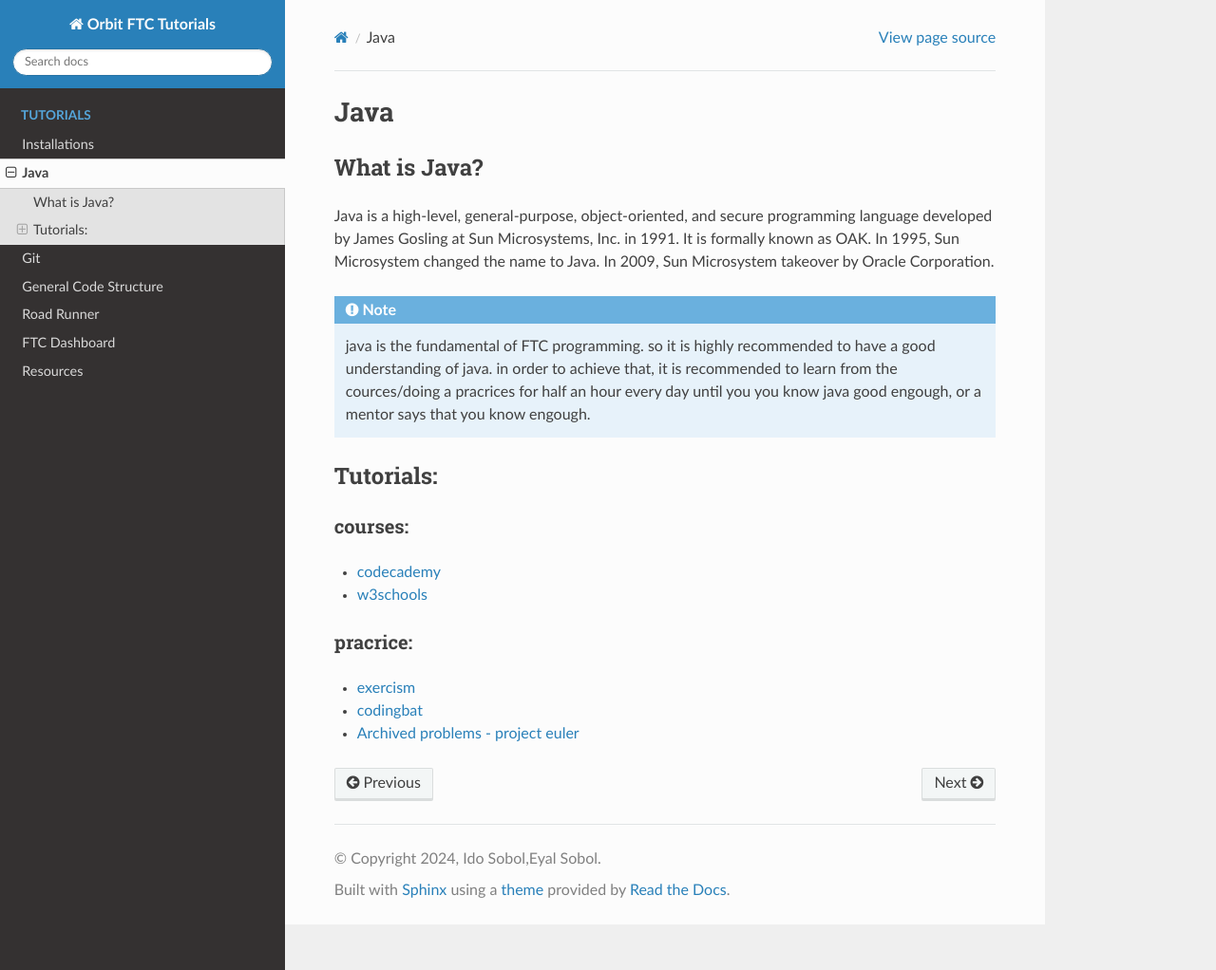
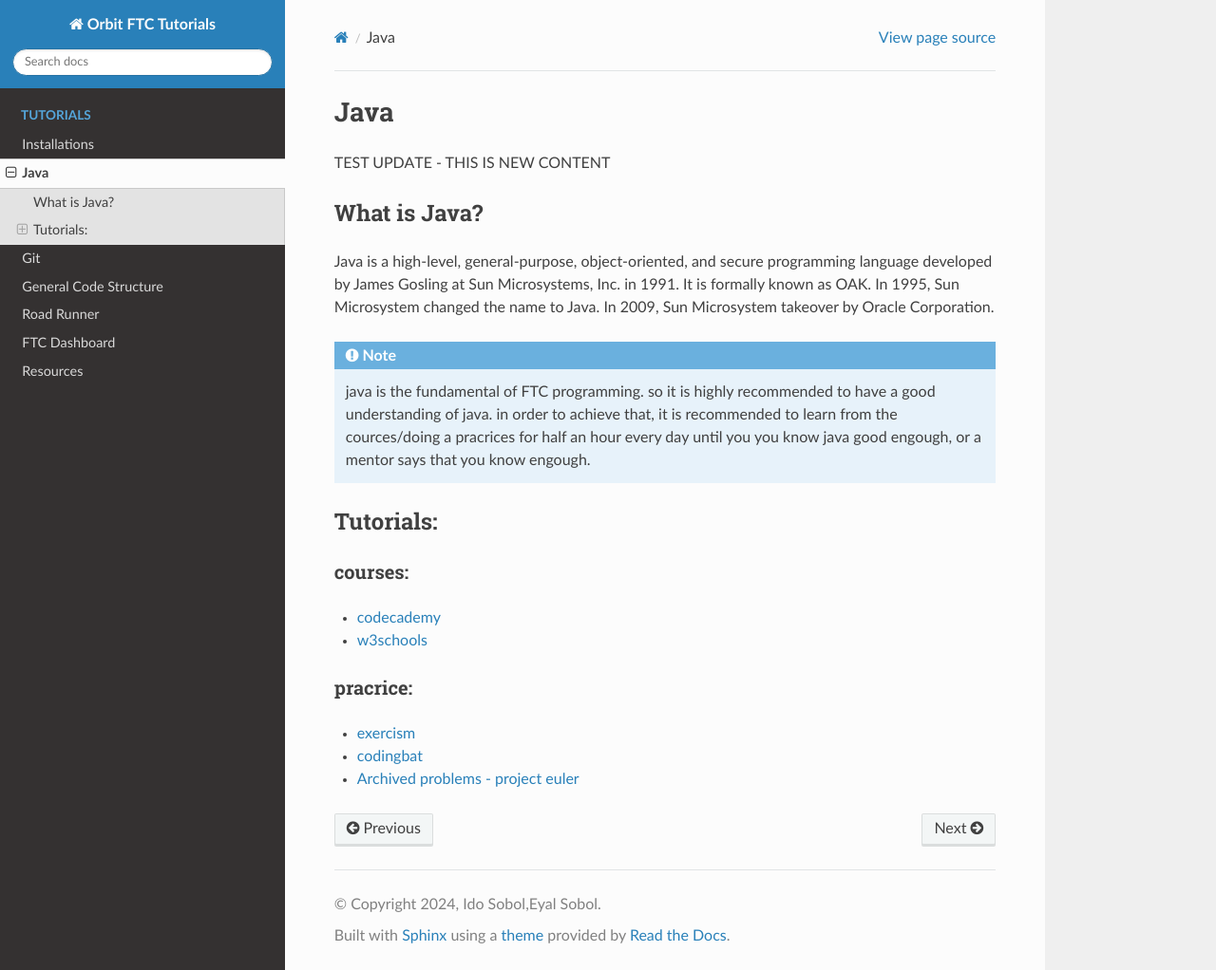
Before and after one commit to FTC-ORBIT/Tutorials-Docs, a Sphinx documentation site: the page built from docs/source/java.rst, in a window 1280 px wide and 1022 px high. Shown: the whole window at 95% size. Built offline with Sphinx 7.4.7 and the Read the Docs theme 3.1.0, drawn with Linux system fonts in a browser that asks for light colours.

Commit message:
TEST: Add obvious test content

```diff
--- a/docs/source/java.rst
+++ b/docs/source/java.rst
@@ -1,5 +1,7 @@
 Java
 ===================================
+
+TEST UPDATE - THIS IS NEW CONTENT
 
 What is Java?
 --------
```
